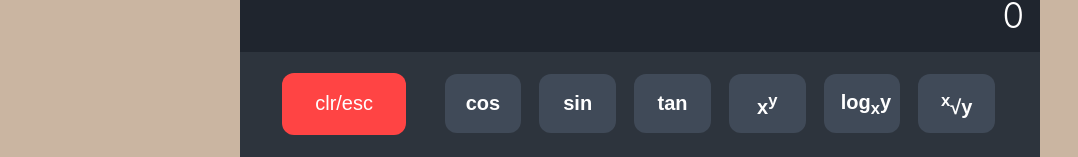
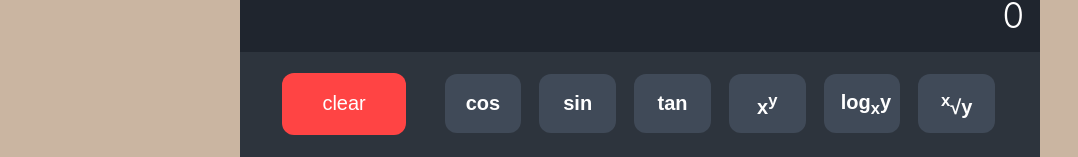
Before and after one commit to F1TR4t/SWE632_Calculator, a React (Create React App) app: page /Scientific in a window 1280 px wide. Shown: the part 500-657 px from the top of the page, without its empty margins (0-1078 px from the left). Built offline with nearby package versions, Linux system fonts and the light colour scheme.

Commit message:
Final format

```diff
--- a/src/Components/Calculators/Scientific.js
+++ b/src/Components/Calculators/Scientific.js
@@ -214,7 +214,7 @@ const Scientific = () => {
                     <div className="calculator-bottom">
                         <div className='clear'>
                         <Tooltip title="Clear calculator" arrow>
-                            <button onClick={clrCalc}>clr/esc</button>
+                            <button onClick={clrCalc}>clear</button>
                         </Tooltip></div>
                         <div className="calculator-functions">
                          <div className='functions'>
```
